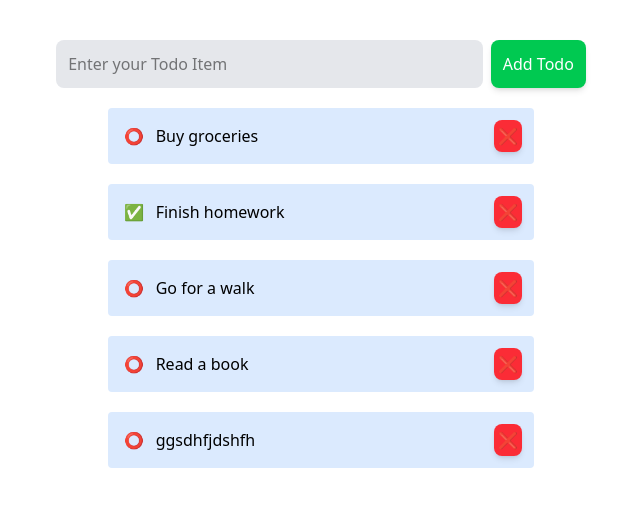
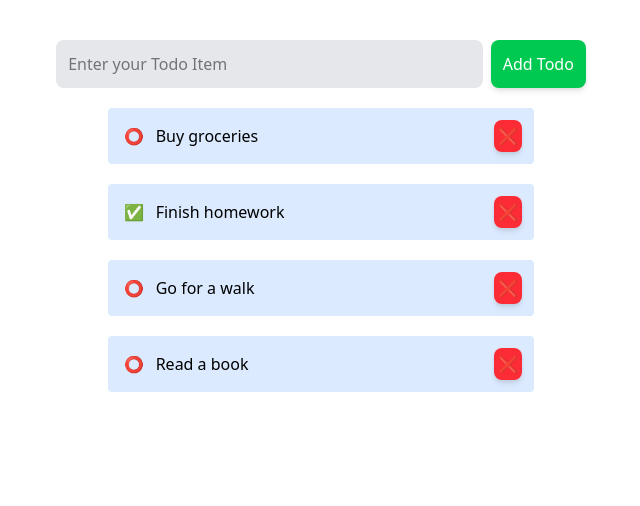
Before and after one commit to alihamza-12/Redux_ToolKit_Query, a React (Vite) app: page / in a window 1280 px wide. Shown: the top 506 px of the page, without its empty margins (319-959 px from the left). Built offline with nearby package versions, Linux system fonts and the light colour scheme; data requests are answered from the project's data file.

Commit message:
Refresh after any mutation Happend

```diff
--- a/src/RTKQuery/apiSlice.js
+++ b/src/RTKQuery/apiSlice.js
@@ -3,9 +3,13 @@ import { createApi } from "@reduxjs/toolkit/query/react";
 
 export const api = createApi({
   baseQuery: fetchBaseQuery({ baseUrl: "http://localhost:3000" }),
+  //For Refresh
+  tagTypes: ["Todos"],
   endpoints: (builder) => ({
     getTodos: builder.query({
       query: () => "/todos",
+      //For Refresh
+      providesTags: ["Todos"],
     }),
     addTodos: builder.mutation({
       query: (todo) => ({
@@ -13,6 +17,8 @@ export const api = createApi({
         method: "POST",
         body: todo,
       }),
+      //Refresh After ADD Todo
+      invalidatesTags: ["Todos"],
     }),
     updateTodos: builder.mutation({
       query: ({ id, ...todo }) => ({
@@ -20,12 +26,16 @@ export const api = createApi({
         method: "PATCH",
         body: todo,
       }),
+      //Refresh After Update Todo
+      invalidatesTags: ["Todos"],
     }),
     deleteTodos: builder.mutation({
       query: ({ id }) => ({
         url: `/todos/${id}`,
         method: "DELETE",
       }),
+      //Refresh After DELETE Todo
+      invalidatesTags: ["Todos"],
     }),
   }),
 });
--- a/src/db.json
+++ b/src/db.json
@@ -19,11 +19,6 @@
       "id": "4",
       "text": "Read a book",
       "completed": false
-    },
-    {
-      "id": "ad2f",
-      "text": "ggsdhfjdshfh",
-      "completed": false
     }
   ]
 }
```
